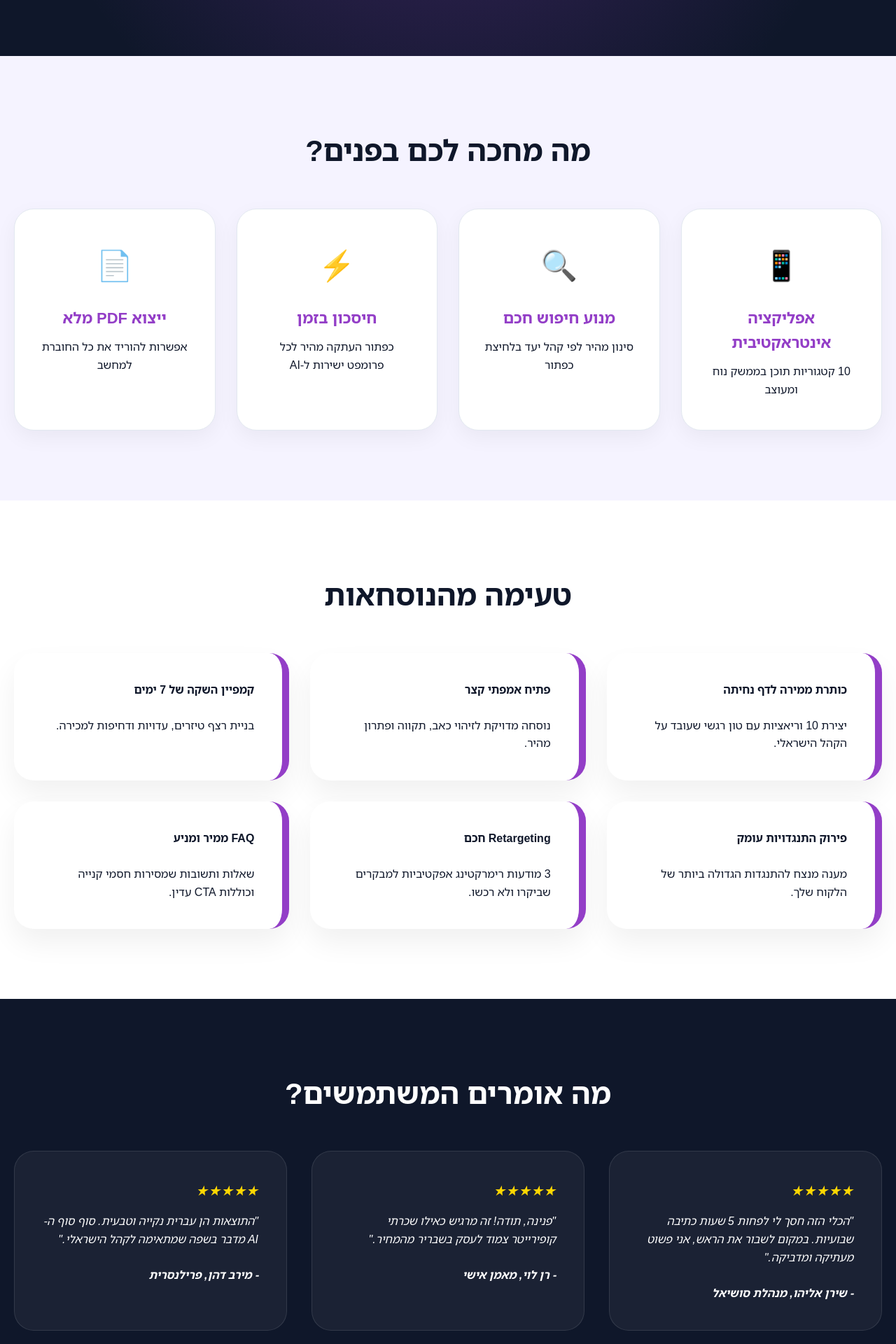
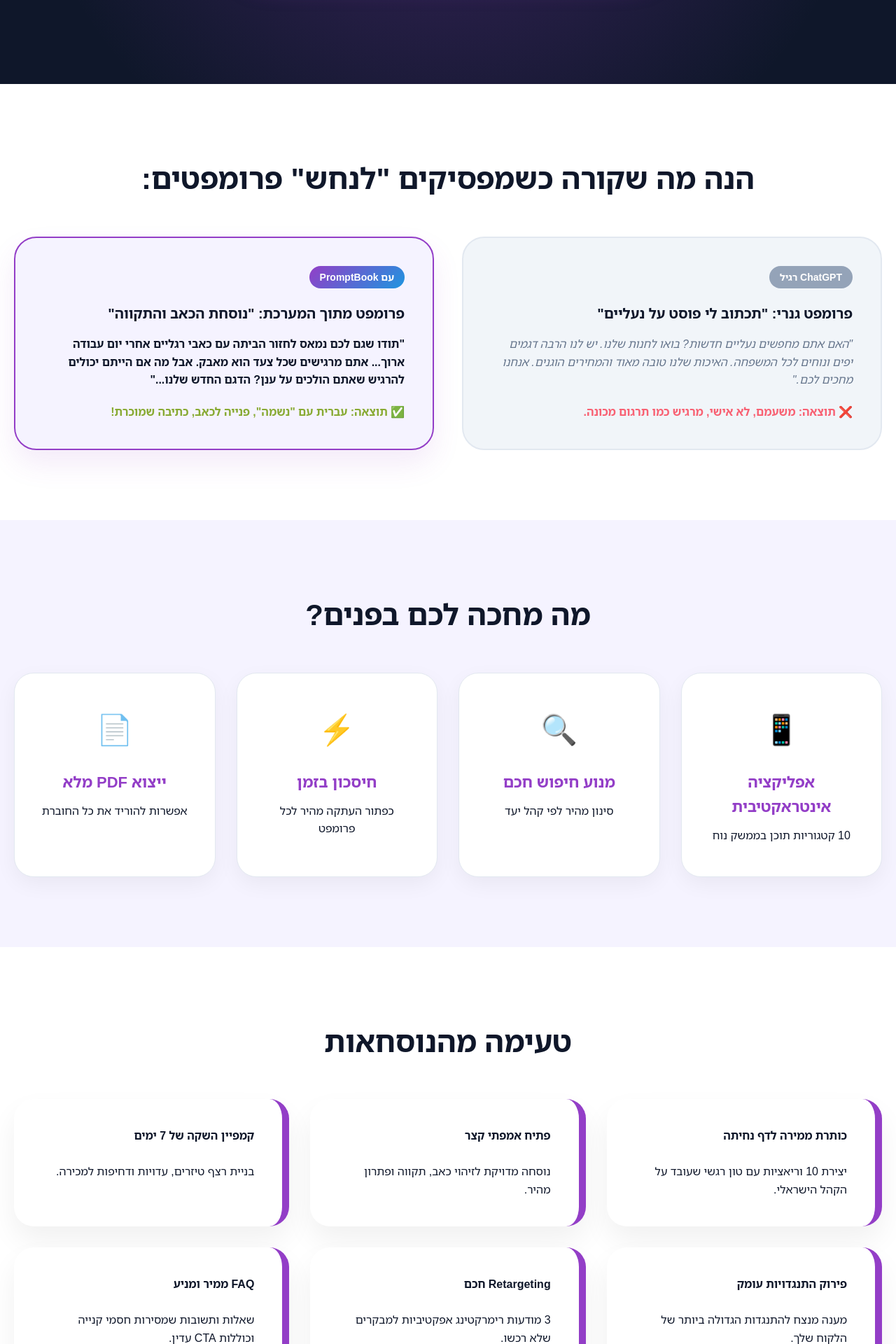
Before and after one commit to PINIKAR/promptbook-clean, a React (Vite) app: page / in a window 1280 px wide. Shown: the part 740-2660 px from the top of the page at 70% size. Built offline with nearby package versions, Linux system fonts and the light colour scheme.

Commit message:
Update LandingPage.tsx

```diff
--- a/src/pages/LandingPage.tsx
+++ b/src/pages/LandingPage.tsx
@@ -42,7 +42,6 @@ const LandingPage = () => {
   return (
     <>
       <style>{`
-        /* איפוס יסודי למניעת פס לבן */
         html, body {
           margin: 0 !important;
           padding: 0 !important;
@@ -67,7 +66,6 @@ const LandingPage = () => {
           line-height: 1.6;
         }
 
-        /* Hero Section - מורחב עד הקצה */
         .hero {
             text-align: center;
             padding: 0 0 100px 0;
@@ -76,7 +74,6 @@ const LandingPage = () => {
             position: relative;
             overflow: hidden;
             min-height: 600px;
-            margin: 0;
         }
 
         .hero::after {
@@ -91,10 +88,9 @@ const LandingPage = () => {
           display: flex;
           justify-content: space-between;
           align-items: center;
-          padding: 40px 60px; /* מרווח פנימי גדול יותר */
+          padding: 30px 60px;
           position: relative;
           z-index: 10;
-          background: transparent;
         }
 
         .header-logo-container {
@@ -105,40 +101,35 @@ const LandingPage = () => {
         }
 
         .header-logo-img {
-          height: 90px; /* הגדלה נוספת */
+          height: 110px; /* לוגו גדול יותר */
           width: auto;
-          filter: brightness(0) invert(1); /* הופך לוגו כהה ללבן בוהק */
+          filter: brightness(0) invert(1);
+          margin-left: 10px;
         }
 
         .header-title {
           color: #ffffff;
           font-weight: 900;
-          font-size: 42px; /* הגדלה משמעותית של הטקסט */
+          font-size: 36px;
           letter-spacing: -1px;
         }
 
         .login-btn {
           background: #ffffff;
           color: var(--dark);
-          padding: 16px 36px;
+          padding: 14px 32px;
           border-radius: 100px;
           border: none;
           font-weight: 800;
           font-size: 18px;
           cursor: pointer;
           transition: all 0.3s ease;
-          box-shadow: 0 4px 20px rgba(0,0,0,0.3);
-        }
-
-        .login-btn:hover {
-          transform: translateY(-2px);
-          box-shadow: 0 8px 25px rgba(0,0,0,0.4);
         }
 
         .hero-content {
           position: relative;
           z-index: 10;
-          padding: 40px 20px;
+          padding: 60px 20px;
         }
 
         .hero h1 {
@@ -164,8 +155,16 @@ const LandingPage = () => {
             border-radius: 100px;
             border: none;
             cursor: pointer;
-            transition: all 0.3s cubic-bezier(0.175, 0.885, 0.32, 1.275);
+            transition: all 0.3s ease;
             box-shadow: 0 15px 35px rgba(147, 62, 199, 0.5);
+        }
+
+        /* סקשן לפני ואחרי */
+        .comparison-card {
+            background: white;
+            padding: 40px;
+            border-radius: 32px;
+            transition: transform 0.3s;
         }
 
         .sec-features { background: var(--soft-purple); padding: 100px 20px; }
@@ -179,7 +178,6 @@ const LandingPage = () => {
         .card { background: white; border-radius: 28px; padding: 40px; border-right: 10px solid var(--c1); box-shadow: 0 20px 40px rgba(0,0,0,0.06); }
 
         .sec-testimonials { background: var(--dark); color: white; padding: 100px 20px; }
-        .testimonials-grid { display: grid; grid-template-columns: repeat(auto-fit, minmax(320px, 1fr)); gap: 35px; }
         .testimonial-card { background: rgba(255,255,255,0.05); padding: 40px; border-radius: 28px; border: 1px solid rgba(255,255,255,0.1); font-style: italic; }
 
         .price-box { background: white; border-radius: 45px; padding: 80px; text-align: center; border: 2px solid var(--c1); margin: 60px auto; max-width: 600px; }
@@ -189,10 +187,12 @@ const LandingPage = () => {
         .about-box img { width: 250px; height: 250px; border-radius: 40px; object-fit: cover; border: 5px solid var(--c1); }
 
         @media (max-width: 768px) {
-            .landing-header { padding: 20px; flex-direction: column; gap: 20px; }
-            .header-logo-img { height: 60px; }
+            .landing-header { padding: 25px; flex-direction: column; gap: 20px; }
+            .header-logo-img { height: 70px; margin-left: 0; }
             .header-title { font-size: 28px; }
-            .hero h1 { font-size: 44px; }
+            .hero h1 { font-size: 40px; }
+            .hero p { font-size: 18px; }
+            .comparison-grid { grid-template-columns: 1fr !important; }
         }
       `}</style>
 
@@ -217,30 +217,42 @@ const LandingPage = () => {
           </div>
         </section>
 
+        {/* סקשן לפני ואחרי - ההוכחה לסקפטיים */}
+        <section style={{background: '#fff', padding: '100px 20px'}}>
+          <div className="wrap">
+            <h2 style={{textAlign:'center', fontSize:'42px', fontWeight:'900', marginBottom:'50px'}}>הנה מה שקורה כשמפסיקים "לנחש" פרומפטים:</h2>
+            <div className="comparison-grid" style={{display: 'grid', gridTemplateColumns: '1fr 1fr', gap: '40px'}}>
+
+              <div style={{background: '#f1f5f9', padding: '40px', borderRadius: '32px', border: '2px solid #e2e8f0'}}>
+                <div style={{background: '#94a3b8', color: 'white', padding: '5px 15px', borderRadius: '100px', fontSize: '14px', fontWeight: '800', display: 'inline-block', marginBottom: '20px'}}>ChatGPT רגיל</div>
+                <h4 style={{fontSize: '20px', marginBottom: '15px'}}>פרומפט גנרי: "תכתוב לי פוסט על נעליים"</h4>
+                <div style={{color: '#64748b', fontStyle: 'italic', lineHeight: '1.6'}}>
+                  "האם אתם מחפשים נעליים חדשות? בואו לחנות שלנו. יש לנו הרבה דגמים יפים ונוחים לכל המשפחה. האיכות שלנו טובה מאוד והמחירים הוגנים. אנחנו מחכים לכם."
+                </div>
+                <p style={{marginTop: '20px', color: '#f86173', fontWeight: '700'}}>❌ תוצאה: משעמם, לא אישי, מרגיש כמו תרגום מכונה.</p>
+              </div>
+
+              <div style={{background: 'var(--soft-purple)', padding: '40px', borderRadius: '32px', border: '2px solid var(--c1)', boxShadow: '0 20px 40px rgba(147, 62, 199, 0.1)'}}>
+                <div style={{background: 'var(--grad)', color: 'white', padding: '5px 15px', borderRadius: '100px', fontSize: '14px', fontWeight: '800', display: 'inline-block', marginBottom: '20px'}}>עם PromptBook</div>
+                <h4 style={{fontSize: '20px', marginBottom: '15px'}}>פרומפט מתוך המערכת: "נוסחת הכאב והתקווה"</h4>
+                <div style={{color: 'var(--dark)', fontWeight: '600', lineHeight: '1.6'}}>
+                  "תודו שגם לכם נמאס לחזור הביתה עם כאבי רגליים אחרי יום עבודה ארוך... אתם מרגישים שכל צעד הוא מאבק. אבל מה אם הייתם יכולים להרגיש שאתם הולכים על ענן? הדגם החדש שלנו..."
+                </div>
+                <p style={{marginTop: '20px', color: '#88aa33', fontWeight: '700'}}>✅ תוצאה: עברית עם "נשמה", פנייה לכאב, כתיבה שמוכרת!</p>
+              </div>
+
+            </div>
+          </div>
+        </section>
+
         <section className="sec-features">
           <div className="wrap">
             <h2 style={{textAlign:'center', fontSize:'42px', fontWeight:'900', marginBottom:'50px'}}>מה מחכה לכם בפנים?</h2>
             <div className="feature-grid">
-              <div className="feature-card">
-                <span className="icon">📱</span>
-                <h3>אפליקציה אינטראקטיבית</h3>
-                <p>10 קטגוריות תוכן בממשק נוח ומעוצב</p>
-              </div>
-              <div className="feature-card">
-                <span className="icon">🔍</span>
-                <h3>מנוע חיפוש חכם</h3>
-                <p>סינון מהיר לפי קהל יעד בלחיצת כפתור</p>
-              </div>
-              <div className="feature-card">
-                <span className="icon">⚡</span>
-                <h3>חיסכון בזמן</h3>
-                <p>כפתור העתקה מהיר לכל פרומפט ישירות ל-AI</p>
-              </div>
-              <div className="feature-card">
-                <span className="icon">📄</span>
-                <h3>ייצוא PDF מלא</h3>
-                <p>אפשרות להוריד את כל החוברת למחשב</p>
-              </div>
+              <div className="feature-card"><span className="icon">📱</span><h3>אפליקציה אינטראקטיבית</h3><p>10 קטגוריות תוכן בממשק נוח</p></div>
+              <div className="feature-card"><span className="icon">🔍</span><h3>מנוע חיפוש חכם</h3><p>סינון מהיר לפי קהל יעד</p></div>
+              <div className="feature-card"><span className="icon">⚡</span><h3>חיסכון בזמן</h3><p>כפתור העתקה מהיר לכל פרומפט</p></div>
+              <div className="feature-card"><span className="icon">📄</span><h3>ייצוא PDF מלא</h3><p>אפשרות להוריד את כל החוברת</p></div>
             </div>
           </div>
         </section>
@@ -253,7 +265,7 @@ const LandingPage = () => {
               <div className="card"><b>פתיח אמפתי קצר</b><br/><br/>נוסחה מדויקת לזיהוי כאב, תקווה ופתרון מהיר.</div>
               <div className="card"><b>קמפיין השקה של 7 ימים</b><br/><br/>בניית רצף טיזרים, עדויות ודחיפות למכירה.</div>
               <div className="card"><b>פירוק התנגדויות עומק</b><br/><br/>מענה מנצח להתנגדות הגדולה ביותר של הלקוח שלך.</div>
-              <div className="card"><b>Retargeting חכם</b><br/><br/>3 מודעות רימרקטינג אפקטיביות למבקרים שביקרו ולא רכשו.</div>
+              <div className="card"><b>Retargeting חכם</b><br/><br/>3 מודעות רימרקטינג אפקטיביות למבקרים שלא רכשו.</div>
               <div className="card"><b>FAQ ממיר ומניע</b><br/><br/>שאלות ותשובות שמסירות חסמי קנייה וכוללות CTA עדין.</div>
             </div>
           </div>
@@ -262,19 +274,10 @@ const LandingPage = () => {
         <section className="sec-testimonials">
           <div className="wrap">
             <h2 style={{textAlign:'center', fontSize:'42px', fontWeight:'900', marginBottom:'50px'}}>מה אומרים המשתמשים?</h2>
-            <div className="testimonials-grid">
-                <div className="testimonial-card">
-                  <div style={{color:'gold', marginBottom:'15px', fontSize: '20px'}}>★★★★★</div>
-                  "הכלי הזה חסך לי לפחות 5 שעות כתיבה שבועיות. במקום לשבור את הראש, אני פשוט מעתיקה ומדביקה."<br/><br/><b>- שירן אליהו, מנהלת סושיאל</b>
-                </div>
-                <div className="testimonial-card">
-                  <div style={{color:'gold', marginBottom:'15px', fontSize: '20px'}}>★★★★★</div>
-                  "פנינה, תודה! זה מרגיש כאילו שכרתי קופירייטר צמוד לעסק בשבריר מהמחיר."<br/><br/><b>- רן לוי, מאמן אישי</b>
-                </div>
-                <div className="testimonial-card">
-                  <div style={{color:'gold', marginBottom:'15px', fontSize: '20px'}}>★★★★★</div>
-                  "התוצאות הן עברית נקייה וטבעית. סוף סוף ה-AI מדבר בשפה שמתאימה לקהל הישראלי."<br/><br/><b>- מירב דהן, פרילנסרית</b>
-                </div>
+            <div style={{display:'grid', gridTemplateColumns:'repeat(auto-fit, minmax(300px, 1fr))', gap:'30px'}}>
+                <div className="testimonial-card"><div style={{color:'gold', marginBottom:'15px'}}>★★★★★</div>"הכלי הזה חסך לי לפחות 5 שעות כתיבה שבועיות. במקום לשבור את הראש, אני פשוט מעתיקה ומדביקה."<br/><br/><b>- שירן אליהו, מנהלת סושיאל</b></div>
+                <div className="testimonial-card"><div style={{color:'gold', marginBottom:'15px'}}>★★★★★</div>"פנינה, תודה! זה מרגיש כאילו שכרתי קופירייטר צמוד לעסק בשבריר מהמחיר."<br/><br/><b>- רן לוי, מאמן אישי</b></div>
+                <div className="testimonial-card"><div style={{color:'gold', marginBottom:'15px'}}>★★★★★</div>"התוצאות הן עברית נקייה וטבעית. סוף סוף ה-AI מדבר בשפה שמתאימה לקהל הישראלי."<br/><br/><b>- מירב דהן, פרילנסרית</b></div>
             </div>
           </div>
         </section>
```
